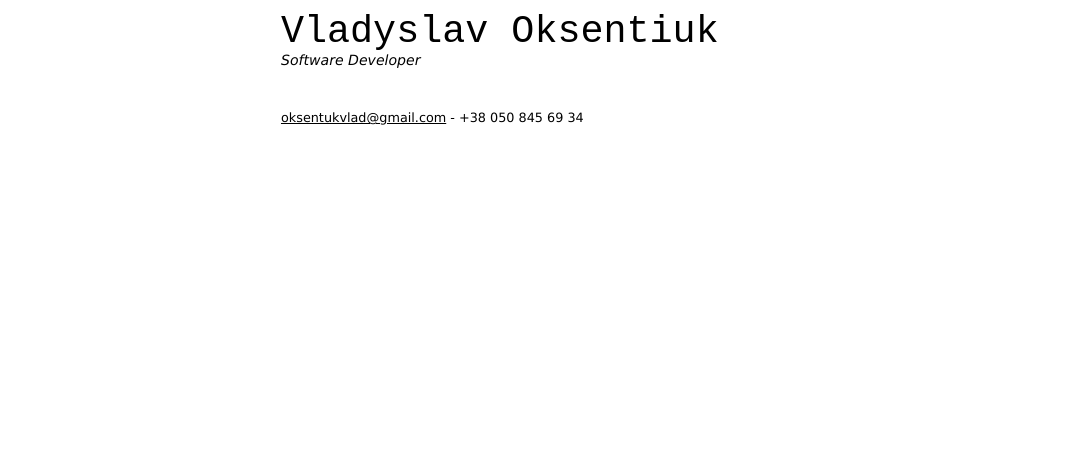
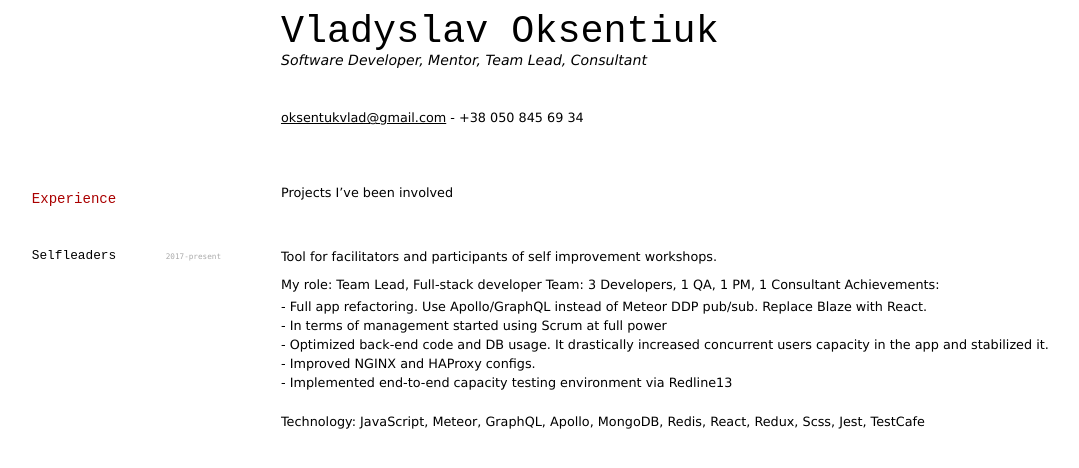
Before and after one commit to OksentukVlad/resume, a Jekyll site: the page built from index.md, in a window 1280 px wide. Shown: the top 468 px of the page, without its empty margins (150-1229 px from the left). Built offline with Jekyll 4.4.1, drawn with Linux system fonts in a browser that asks for light colours.

Commit message:
Add Selfleaders project

```diff
--- a/index.md
+++ b/index.md
@@ -3,12 +3,32 @@ layout: cv
 title: Vlad Oksentiuk CV
 ---
 # Vladyslav Oksentiuk
-Software Developer
+Software Developer, Mentor, Team Lead, Consultant
 
 <br/>
 
 <a href="oksentukvlad@gmail.com">oksentukvlad@gmail.com</a> - +38 050 845 69 34
 
+## Experience
+
+* Projects I've been involved
+
+### Selfleaders
+`2017-present`
+Tool for facilitators and participants of self improvement workshops.
+
+My role: Team Lead, Full-stack developer
+Team: 3 Developers, 1 QA, 1 PM, 1 Consultant
+Achievements:
+
+- \- Full app refactoring. Use Apollo/GraphQL instead of Meteor DDP pub/sub. Replace Blaze with React.
+- \- In terms of management started using Scrum at full power
+- \- Optimized back-end code and DB usage. It drastically increased concurrent users capacity in the app and stabilized it.
+- \- Improved NGINX and HAProxy configs.
+- \- Implemented end-to-end capacity testing environment via Redline13
+
+Technology: JavaScript, Meteor, GraphQL, Apollo, MongoDB, Redis, React, Redux, Scss, Jest, TestCafe
+
 <!-- ### Footer
 
 Last updated: November 2018 -->
```
